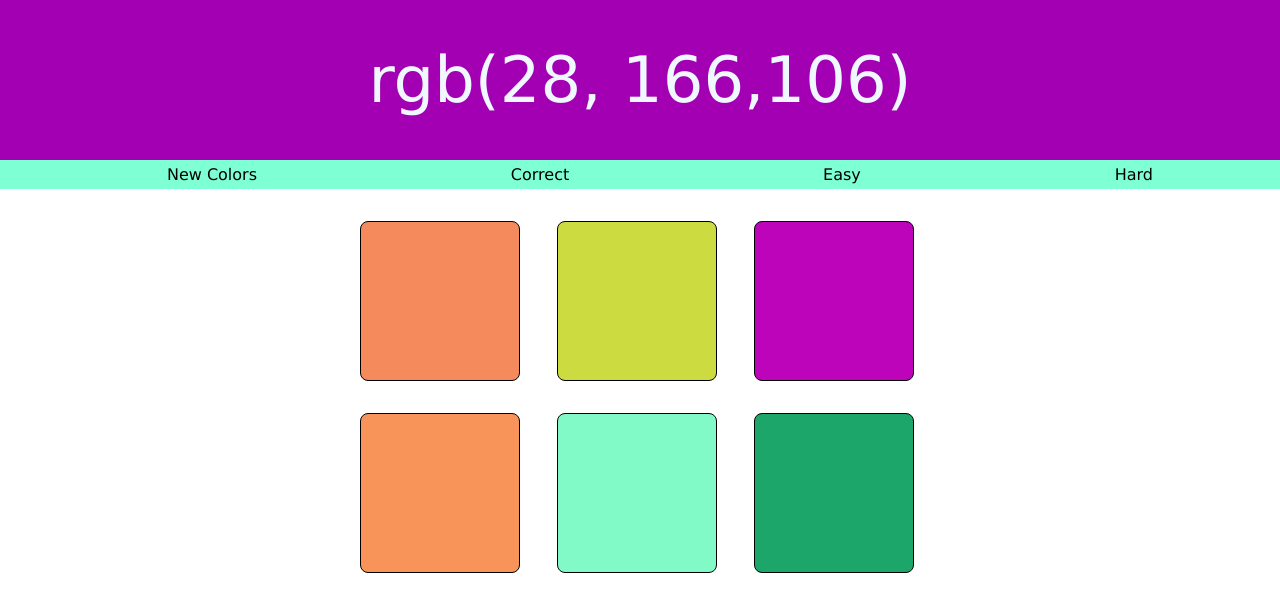
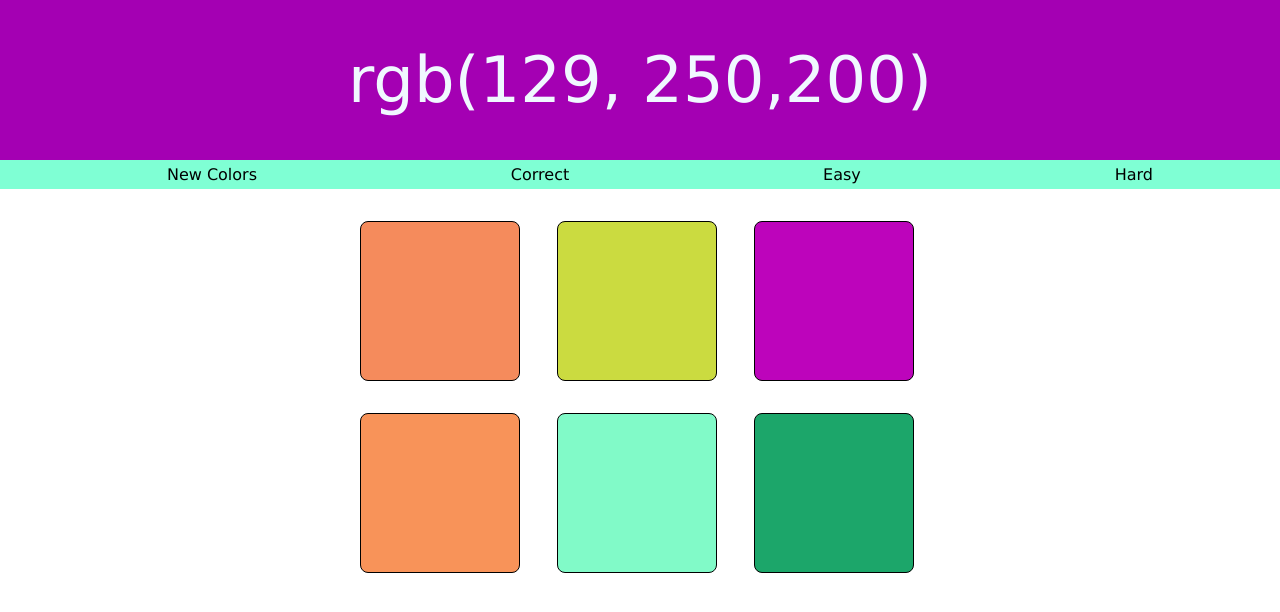
Before and after one commit to Matiolilegalzao/Javascript, a plain HTML site: page 14 RGB Game/index.html in a window 1280 px wide. Both pictures are taken after a click on the item "New Colors". Drawn offline with Linux system fonts and the light colour scheme.

Commit message:
Jogo RGB funcionando

```diff
--- a/14 RGB Game/index.html
+++ b/14 RGB Game/index.html
@@ -21,12 +21,12 @@
     </div>
     <div id="main">
       <section id="grid">
-        <input type="button" class="btn" onclick="clickButton(1)"/>
+        <input type="button" class="btn" onclick="clickButton(0)"/>
+        <input type="button" class="btn" onclick="clickButton(1)" />
         <input type="button" class="btn" onclick="clickButton(2)" />
         <input type="button" class="btn" onclick="clickButton(3)" />
         <input type="button" class="btn" onclick="clickButton(4)" />
         <input type="button" class="btn" onclick="clickButton(5)" />
-        <input type="button" class="btn" onclick="clickButton(6)" />
       </section>
     </div>
   </body>
--- a/14 RGB Game/script.js
+++ b/14 RGB Game/script.js
@@ -10,7 +10,7 @@ function clickButton(buttonNumber){ //função que retorna qual o botão que ape
 }
 function newColor(){
 
-  correctButton = randomNumber(1, 6); //escolhe qual botão será o correto
+  correctButton = randomNumber(0, 5); //escolhe qual botão será o correto
   console.log(correctButton)
   document.getElementById("newColor") //atribui newColor() ao li
   let botões = document.querySelectorAll(".btn"); //cria um vetor com todos os .btn
@@ -21,10 +21,11 @@ function newColor(){
     let B = randomNumber(0, 255);
     botões[i].style.backgroundColor = "rgb(" + R + "," + G + "," + B + ")"; //atribui cor aos botões
 
-    if(i == correctButton){  //quando o contador chega no botão correto a ser escolhido, muda o html para o rgb
+    if(i === correctButton){  //quando o contador chega no botão correto a ser escolhido, muda o html para o rgb
     let rgbcode = document.getElementById("rgbcode");
         botões[i].style.backgroundColor = "rgb(" + R + "," + G + "," + B + ")";
     rgbcode.innerHTML = `rgb(${R}, ${G},${B})`;
+
     }
   }
 }
```
